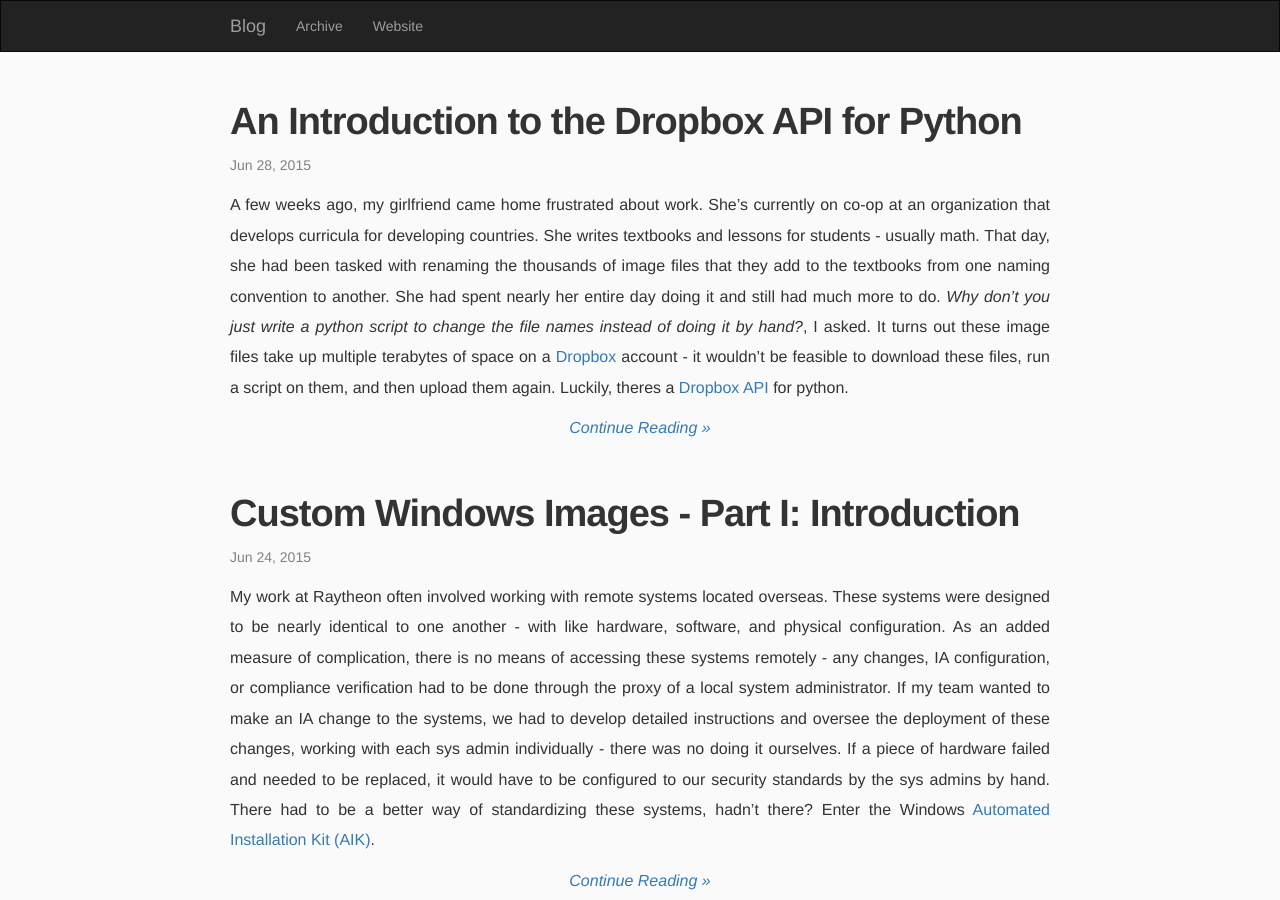
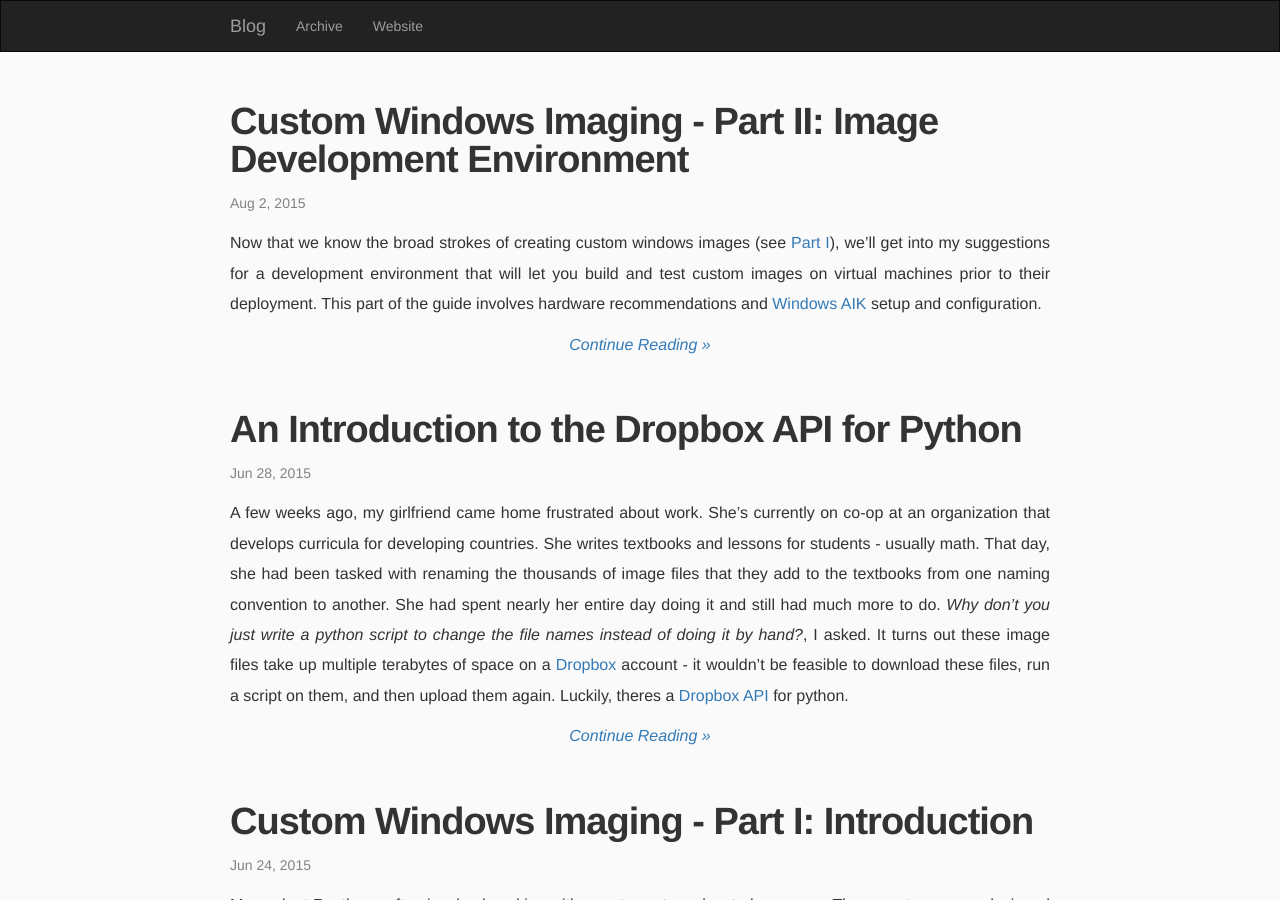
Before and after one commit to ainterr/blog, a Jekyll site: the page built from index.html, in a window 1280 px wide and 900 px high. Built offline with Jekyll 4.4.1, drawn with Linux system fonts in a browser that asks for light colours; the list of posts is cut into pages by our own code; part of the change alters nothing that is shown.

Commit message:
[post]Custom Windows Imaging - Part II Image Development Environment

```diff
--- a/_posts/2015-06-24-custom_windows_imaging-1.md
+++ b/_posts/2015-06-24-custom_windows_imaging-1.md
@@ -1,6 +1,6 @@
 ---
 layout: post
-title:  "Custom Windows Images - Part I: Introduction"
+title:  "Custom Windows Imaging - Part I: Introduction"
 date:   2015-06-24 17:00:00
 categories: technical
 tags: custom windows image aik
--- /dev/null
+++ b/_posts/2015-07-05-custom_windows_imaging-2.md
@@ -0,0 +1,51 @@
+---
+layout: post
+title:  "Custom Windows Imaging - Part II: Image Development Environment"
+date:   2015-08-02 12:00:00
+categories: technical
+tags: custom windows image aik vm
+---
+Now that we know the broad strokes of creating custom windows images (see [Part I]({{site.baseurl}}/technical/custom_windows_imaging-1.html)), we'll get into my suggestions for a development environment that will let you build and test custom images on virtual machines prior to their deployment. This part of the guide involves hardware recommendations and [Windows AIK](http://www.microsoft.com/en-US/Download/details.aspx?id=5753) setup and configuration.
+
+![aik]({{ site.baseurl }}/img/2015-08-02/aik.png)
+
+###**Hardware Recommendations**
+The [Windows AIK](http://www.microsoft.com/en-US/Download/details.aspx?id=5753) is fairly lightweight and can be installed on Windows 7/Server 2008 or later (it's designed for 7/2008). As such it can easily be run on a low-spec system - I have developed custom images in [VirtualBox](https://www.virtualbox.org/) on a laptop with a 3rd gen i5 processor, 8 Gb RAM, and a 320 Gb HDD. That being said, I would highly recommend a much snappier, and dedicated machine if you can afford it. Storage speed and RAM are key here since we will be running a lot of virtual machines, storing a lot of virtual snapshots, and generating large image files. Here's what I'd recommend:
+
+* **CPU**: 3rd Gen i7 or later (or equivalent AMD)
+* **GPU**: No discrete graphics necessary.
+* **RAM**: 16 Gb - you may consider getting more if you plan on using this system for other virtualization applications.
+* **Storage**: 1 Tb Solid State Storage - storage speed is key here so SSDs are a necessity. To save money and achieve even faster speeds, consider [RAIDing a few smaller SSDs](http://www.pcworld.com/article/2365767/feed-your-greed-for-speed-by-installing-ssds-in-raid-0.html). For high fidelity applications you may want to use a redundant RAID scheme since the SSDs will eventually fail under heavy use.
+* **DVD Drive**: Burning the images to DVD goes much faster with a x8 or x16 drive. Of course, you may not even need a DVD drive if you'll be [creating bootable USB media](https://rufus.akeo.ie/).
+
+###**Server Setup**
+Now that you've got the hardware for your new image development server, you'll need an operating system and some virtualization software. I would recommend Windows Server 2008 R2 - simply because this is the OS that the AIK was designed for. As far as virtualization software goes, I'd recommend one of two options:
+
+1. [VMware Workstation](https://www.vmware.com/products/workstation) - VMware has been in the business of virtualization a long time and develops high-quality products. Workstation features very robust VM configuration, allowing a lot of advanced configuration and a very sleek and intuitive UI. The Workstation edition isn't free so this is the more expensive option.
+2. [VirtualBox](https://www.virtualbox.org/) - this is the more economical option and my first choice. VirtualBox is open source, and can accomplish anything you'll need to build basic custom images. It lacks some of the [more advanced features and polished feel](http://www.infoworld.com/article/2888046/virtualization/desktop-virtualization-review-vmware-workstation-vs-oracle-virtualbox.html) that Workstation offers but will be more than enough for most basic builds.
+
+If you opted for solid state storage, image creation and virtual machine deployment will be very quick, especially with the right RAID configuration. Performance can be optimized by creating a physically or logically separate operating system partition. That way OS reads/writes do not get in the way of VM or image creation reads/writes.
+
+###**AIK Setup**
+
+Now that you've got your hardware, OS, and virtualization environment, it's time to install the AIK and build a Windows PE image with imageX. The AIK can be downloaded [here](https://www.microsoft.com/en-us/download/details.aspx?id=5753) from the Microsoft download center. It ships as an iso image so you'll have to burn it to DVD or expand it with 3rd party software and transfer it to your new server. Installation is pretty straightforward and shouldn't run into any problems on a fresh install of Server 2008.
+
+As you may remember from [Part I]({{site.baseurl}}/technical/custom_windows_imaging-1.html), we'll need to create a [WinPE](https://en.wikipedia.org/wiki/Windows_Preinstallation_Environment) CD with [imageX](https://technet.microsoft.com/en-us/library/cc722145(v=ws.10).aspx) included in order to capture [WIM](https://technet.microsoft.com/en-us/library/cc749478(v=ws.10).aspx) images of our configured VMs. Microsoft has a [video guide](https://technet.microsoft.com/en-us/windows/ff657747) for this posted on TechNet that I followed - here are the steps:
+
+1. Open the Windows PE Deployment Tools Command Prompt from the Start menu as and Administrator.
+![command_prompt]({{ site.baseurl }}/img/2015-08-02/command_prompt.png)
+2. Use the `copype` script to generate the WinPE files by running `copype x86 C:\winpex86`. This script packages a WinPE WIM image with all of the necessary files to create a bootable PE iso folder and places them in `C:\winpex86`.
+3. Next, you'll need to replace the `boot.wim` file in `C:\winpex86\ISO\sources\` with the correct WinPE WIM which is located in `C:\winpex86\`. Run `copy C:\winpex86\winpe.wim C:\winpex86\ISO\sources\boot.wim`.
+4. Copy the imageX tool to the root of the ISO image so we can use it when we boot into the Preinstallation Environment. Run `copy "C:\Program Files\Windows AIK\Tools\x86\imagex.exe" C:\winpex86\ISO\`.
+5. Finally, package the `ISO` directory into a bootable disk image by running `oscdimg -n -bC:\winpex86\etfsboot.com C:\winpex86\ISO C:\winpex86\winpex86.iso`. This will generate the ISO file `winpex86.iso` with a boot image from `C:\winpex86\etfsboot.com` from the files located in `C:\winpex86\ISO\`. This command may take a few moments.
+
+Now that you have your bootable WinPE ISO, we should have everything we need to start building custom images. Check back for the final part of this series when I describe the process of [syspreping](https://en.wikipedia.org/wiki/Sysprep) a custom built system, capturing an image of it with [imageX](https://technet.microsoft.com/en-us/library/cc722145(v=ws.10).aspx), and packing it all into a custom installation disk.
+
+<div class="recipe" markdown="1">
+###**TL;DR**
+When building a virtualization server for custom Windows image creation:
+
+* Storage speed is key - I *highly* recommend solid state storage.
+* You have a couple couple of options for virtualization software but I recommend [VirtualBox](https://www.virtualbox.org/).
+* Once you install the [Windows AIK](http://www.microsoft.com/en-US/Download/details.aspx?id=5753) you'll want to create a [WinPE](https://en.wikipedia.org/wiki/Windows_Preinstallation_Environment) disk with [imageX](https://technet.microsoft.com/en-us/library/cc722145(v=ws.10).aspx) built in so that you can capture [WIM](https://technet.microsoft.com/en-us/library/cc749478(v=ws.10).aspx) images.
+</div>
```
Also changed, not shown: img/2015-08-02/aik.png (added), img/2015-08-02/command_prompt.png (added).
